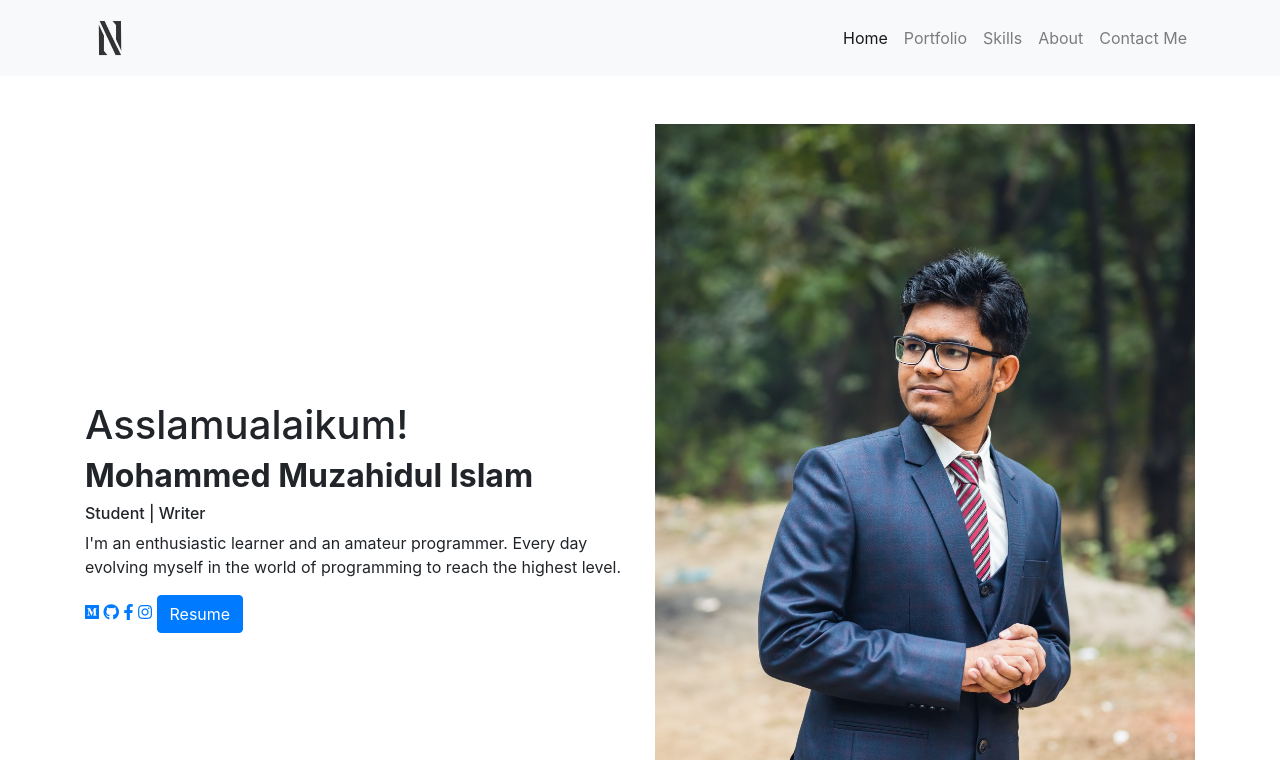
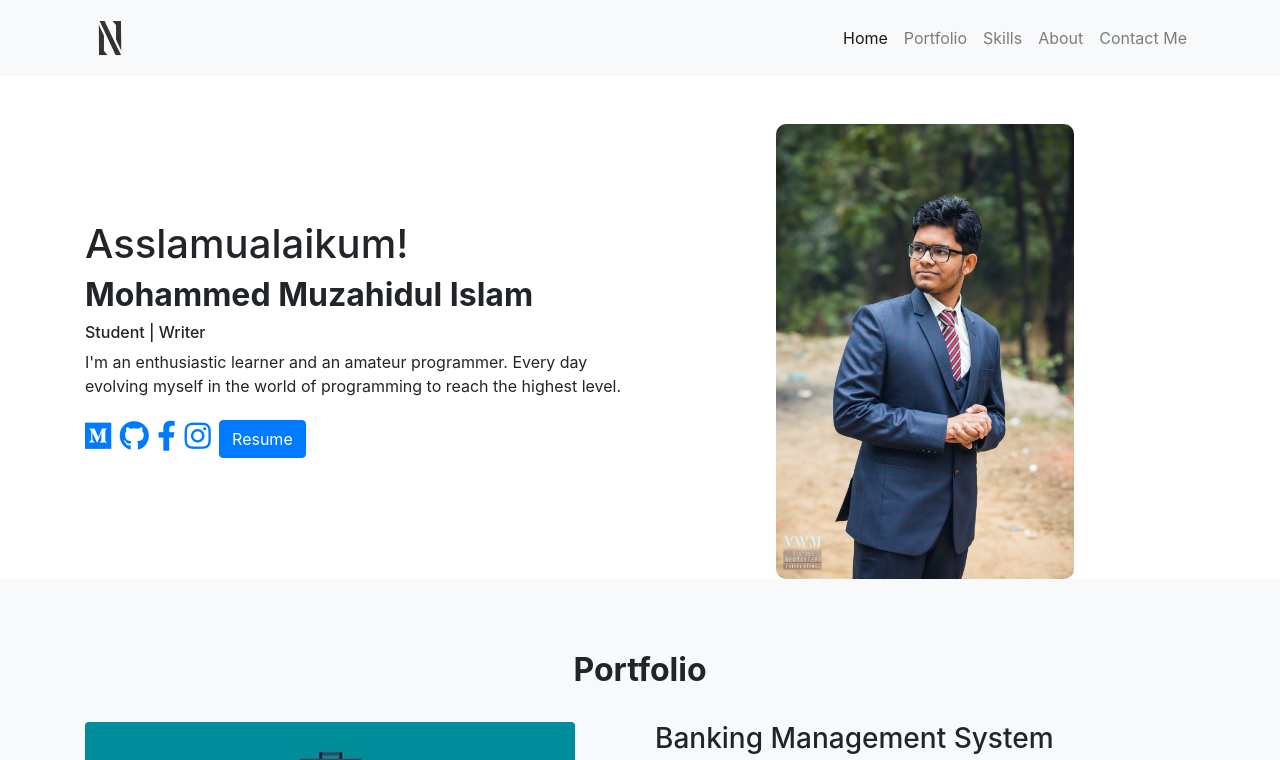
Before and after one commit to MuzahidNafiz13/Assignment-1, a plain HTML site: page index.html in a window 1280 px wide. Shown: the top 760 px of the page. Drawn offline with nearby package versions, Linux system fonts and the light colour scheme.

Commit message:
Update Index.html

```diff
--- a/index.html
+++ b/index.html
@@ -8,13 +8,19 @@
   <link href="https://stackpath.bootstrapcdn.com/bootstrap/4.5.2/css/bootstrap.min.css" rel="stylesheet">
   <!-- Font Awesome for icons -->
   <link href="https://cdnjs.cloudflare.com/ajax/libs/font-awesome/5.15.3/css/all.min.css" rel="stylesheet">
+  <link href="Style.css">
   <style>
     .navbar-brand img {
       max-height: 50px;
     }
     .profile-img {
-      max-width: 100%;
+      width: 298px;
+      height: 455.27px; /* Adjust size as needed */
+      border-radius: 10px;
     }
+    .social-icons{
+    font-size: 30px; /* Adjust the size of social icons */
+}
     /* Adjustments for mobile */
     @media (max-width: 768px) {
       .profile-img {
```
